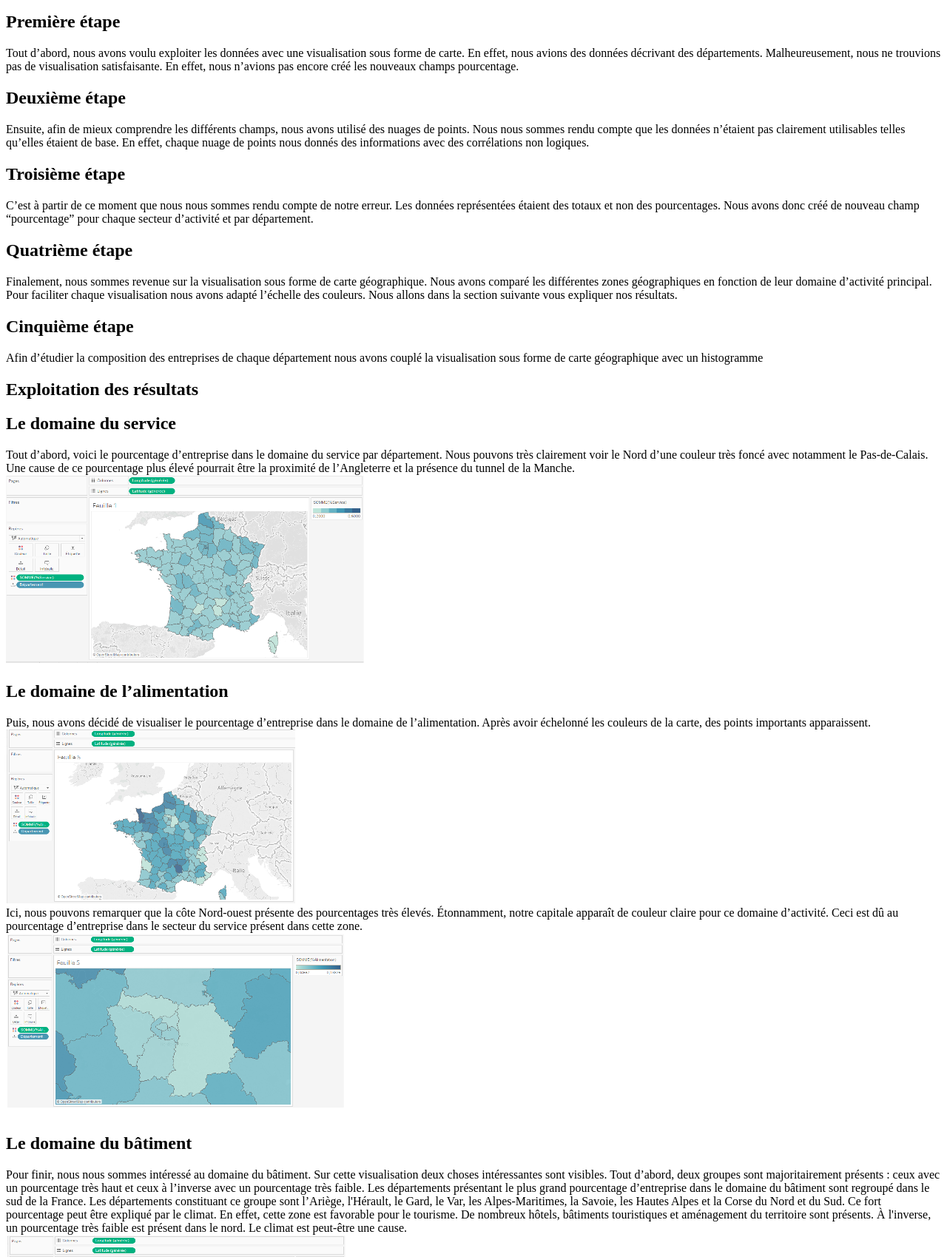
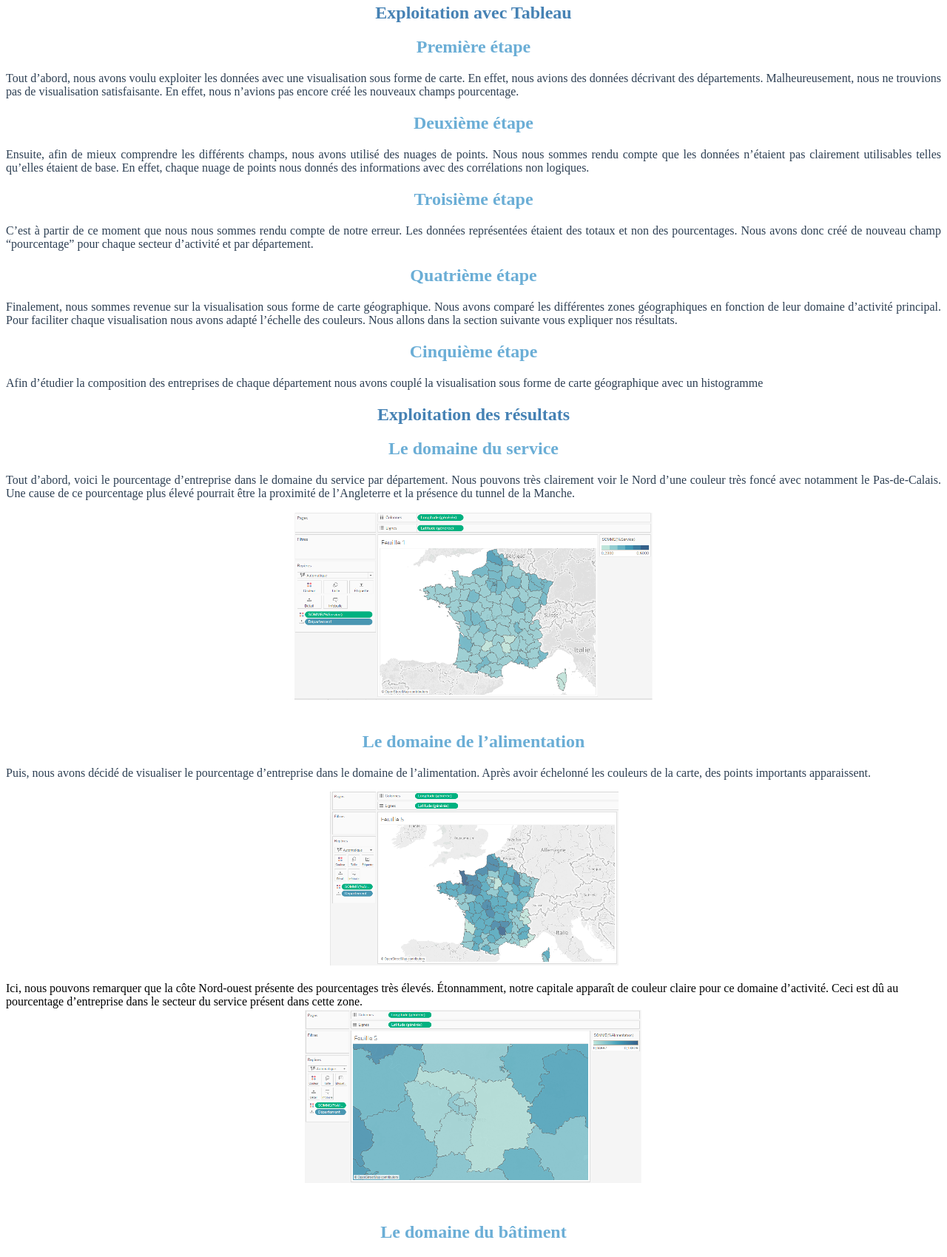
Before and after one commit to albanlorillard/tp_datavisualisation, a plain HTML site: page index.html in a window 1280 px wide. Shown: the part 1891-3590 px from the top of the page at 74% size. Drawn offline with nearby package versions, Linux system fonts and the light colour scheme.

Commit message:
ton message

```diff
--- a/index.html
+++ b/index.html
@@ -29,7 +29,7 @@
     Avec le logiciel tableau, nous avons créé de nouveau champ. Ceux-ci nous donnent donc les pourcentages d’entreprise par secteur et par département.
     Par exemple, le nombre de pourcentage d’entreprise en alimentation dans la région de la Guadeloupe.
     <br>
-    <img src="./image/part1.png">
+    <center><img src="./image/part1.png"></center>
     <br>
     </p>
 
@@ -59,7 +59,7 @@
       Nous pouvons très clairement voir le Nord d’une couleur très foncé avec notamment le Pas-de-Calais.
       Une cause de ce pourcentage plus élevé pourrait être la proximité de l’Angleterre et la présence du tunnel de la Manche.
       <br>
-      <img src="./image/part2.png">
+      <center><img src="./image/part2.png"></center>
       <br>
 
     </p>
@@ -68,12 +68,12 @@
     <p>
       Puis, nous avons décidé de visualiser le pourcentage d’entreprise dans le domaine de l’alimentation. Après avoir échelonné les couleurs de la carte, des points importants apparaissent.
       <br>
-      <img src="./image/part3.png">
+      <center><img src="./image/part3.png"></center>
       <br>
       Ici, nous pouvons remarquer que la côte Nord-ouest présente des pourcentages très élevés.
       Étonnamment, notre capitale apparaît de couleur claire pour ce domaine d’activité. Ceci est dû au pourcentage d’entreprise dans le secteur du service   présent dans cette zone.
       <br>
-      <img src="./image/part4.png">
+      <center><img src="./image/part4.png"></center>
       <br>
     </p>
 
@@ -86,7 +86,7 @@ Sur cette visualisation deux choses intéressantes sont visibles.
     Ce fort pourcentage peut être expliqué par le climat. En effet, cette zone est favorable pour le tourisme. De nombreux hôtels, bâtiments touristiques et aménagement du territoire sont présents.
      À l'inverse, un pourcentage très faible est présent dans le nord. Le climat est peut-être une cause.
       <br>
-      <img src="./image/part5.png">
+      <center><img src="./image/part5.png"></center>
       <br>
     </p>
 
@@ -97,7 +97,7 @@ Sur cette visualisation deux choses intéressantes sont visibles.
       Premièrement, les départements présentant les entreprises au plus fort chiffre d’affaires sont regroupés dans le Nord-est près de la frontière allemande.
       De plus, nous voyons une nette différence entre les départements du Nord-est et ceux du centre et de la côte méditerranéenne. Avec cette visualisation, nous pouvons clairement apercevoir la diagonale du vide composé des départements allant de la Yonne jusqu’à la Dordogne.
       <br>
-      <img src="./image/part6.png">
+      <center><img src="./image/part6.png"></center>
       <br>
       Ici, nous avons un chiffre d’affaires de 324.3 M pour la Moselle, de 271.2 pour le Bas-Rhin et de 395.7 M pour le Territoire de Belfort. À l'inverse, nous avons 90.6M de chiffre d’affaires pour le Gers ou de 83.2M pour le Var.
     </p>
@@ -106,7 +106,7 @@ Sur cette visualisation deux choses intéressantes sont visibles.
     <p>
       Nous avons pour l’instant étudié les différents domaines d’activité individuellement. Il peut être intéressant de comprendre la répartition des départements par secteur artisanal.
       <br>
-      <img src="./image/part7.png">
+      <center><img src="./image/part7.png"></center>
       <br>
       Pour ce faire, nous avons couplé la visualisation sous forme de carte géographique avec un histogramme. Lorsqu’un département est sélectionné, l’histogramme se met à jour.
       En analysant l’histogramme pour différents départements nous nous rendons compte que majoritairement le pourcentage de service et bâtiment est plus élevé. Le pourcentage d’alimentation est généralement plus faible que les trois autres.
@@ -116,7 +116,7 @@ Sur cette visualisation deux choses intéressantes sont visibles.
       Étonnamment, pour ces cinq départements même si le pourcentage d’entreprise dans le secteur du bâtiment est très faible il reste au-dessus des trois autres.
       Voici, un exemple avec la Sarthe :
     <br>
-    <img src="./image/part8.png">
+    <center><img src="./image/part8.png"></center>
      <br>
           Cette répartition est quasiment identique aux cinq autres départements concernés.
     Nous pouvons remarquer que pour la liste de départements sélectionnés plus haut (le Maine-et-Loire, la Sarthe, la Mayenne, l’Indre et l’Indre-et-Loire) à chaque fois le pourcentage d’entreprise dans le bâtiment est plus faible dû à un fort pourcentage d’entreprise dans le domaine du service.
--- a/style.css
+++ b/style.css
@@ -53,3 +53,18 @@ div.tooltip {
 .axis--x path {
     display: none;
 }
+
+h1 {
+    text-align: center;
+    color: #4682B4;
+}
+
+h2 {
+    text-align: center;
+    color: #6BAED6;
+}
+
+p {
+    text-align: justify;
+    color: #2D3F53;
+}
```
